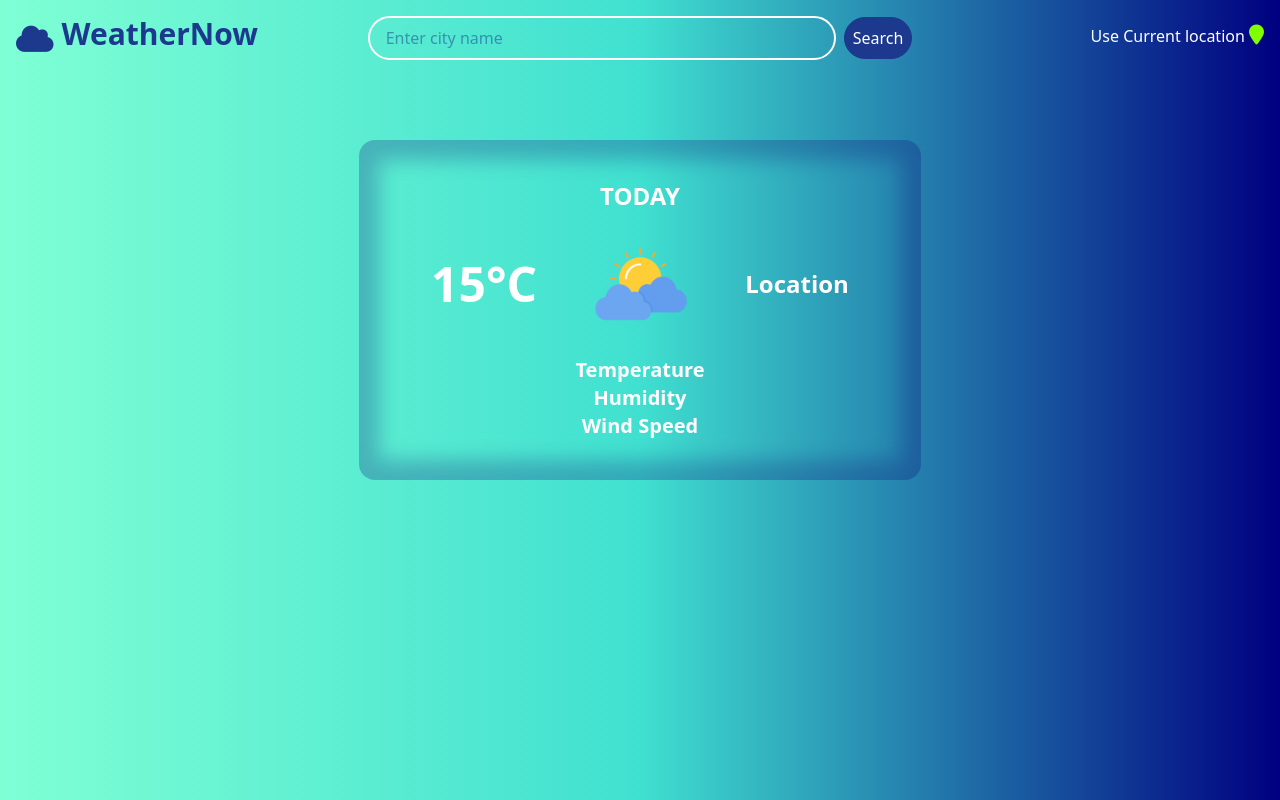
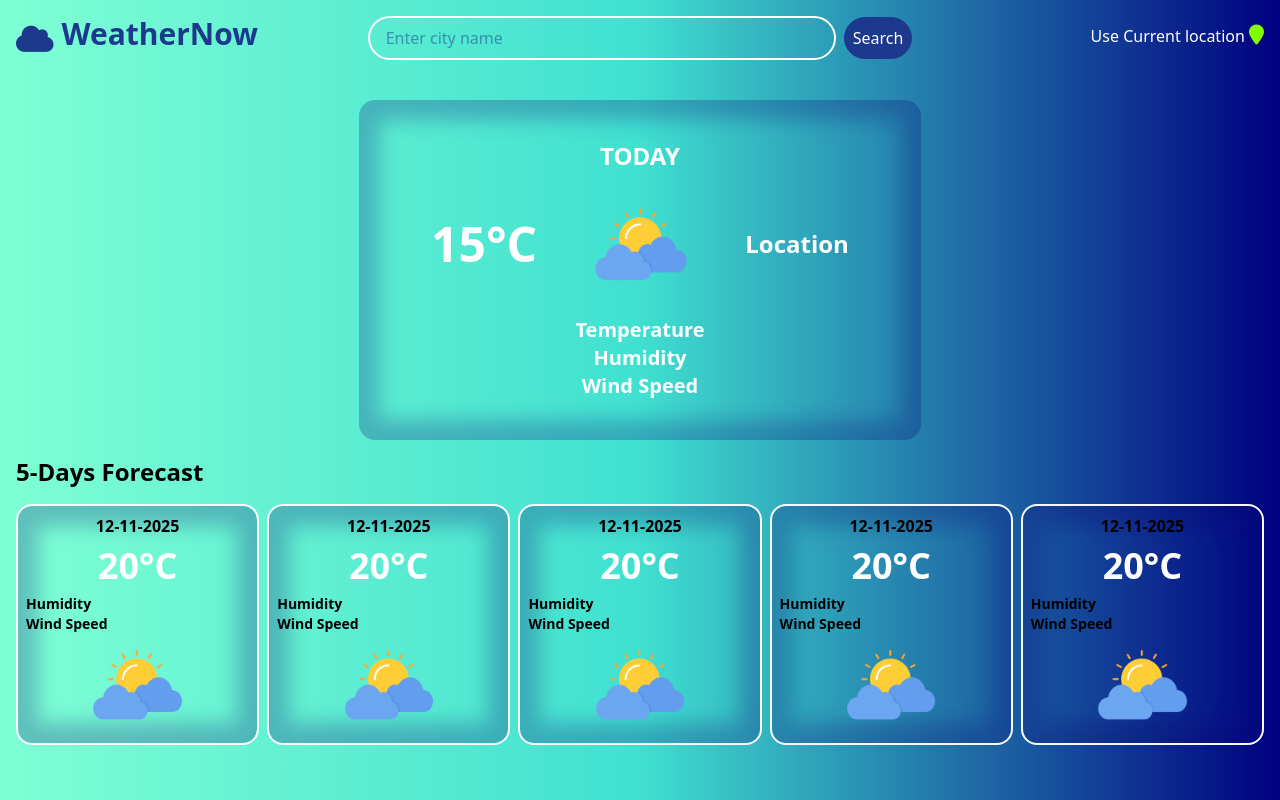
Before and after one commit to dilnakt-bnglr/weather-forecast-app, a website: page index.html in a window 1280 px wide. Drawn offline with Linux system fonts and the light colour scheme.

Commit message:
Added forecast card section

```diff
--- a/index.html
+++ b/index.html
@@ -12,7 +12,7 @@
   </head>
   <body>
     <!-- Header Section -->
-    <section class="header grid grid-cols-[1fr_2fr_1fr] text-blue-900 mb-20">
+    <section class="header grid grid-cols-[1fr_2fr_1fr] text-blue-900 mb-10">
       <div class="logo flex cursor-pointer">
         <p class="mt-2 mr-2"><i class="fa-solid fa-cloud text-3xl"></i></p>
         <h2 class="logo font-bold text-3xl hidden lg:block">WeatherNow</h2>
@@ -63,5 +63,82 @@
         </div>
       </div>
     </section>
+
+    <!-- Forecast Section -->
+    <section>
+      <h3 class="text-2xl font-semibold my-4">5-Days Forecast</h3>
+      <div class="grid grid-cols-2 gap-2 lg:grid-cols-5">
+        <div class="forecast-card border-2 rounded-2xl p-2">
+          <h2 class="text-center text-black font-semibold">12-11-2025</h2>
+          <p class="text-4xl font-semibold text-center text-white my-2">20°C</p>
+          <p class="text-black font-bold text-sm">Humidity</p>
+          <p class="text-black font-bold text-sm">Wind Speed</p>
+          <div>
+            <img
+              class="weather-icon m-auto"
+              src="./assets/sunny.png"
+              alt="logo"
+              width="45%"
+            />
+          </div>
+        </div>
+        <div class="forecast-card border-2 rounded-2xl p-2">
+          <h2 class="text-center text-black font-semibold">12-11-2025</h2>
+          <p class="text-4xl font-semibold text-center text-white my-2">20°C</p>
+          <p class="text-black font-bold text-sm">Humidity</p>
+          <p class="text-black font-bold text-sm">Wind Speed</p>
+          <div>
+            <img
+              class="weather-icon m-auto"
+              src="./assets/sunny.png"
+              alt="logo"
+              width="45%"
+            />
+          </div>
+        </div>
+        <div class="forecast-card border-2 rounded-2xl p-2">
+          <h2 class="text-center text-black font-semibold">12-11-2025</h2>
+          <p class="text-4xl font-semibold text-center text-white my-2">20°C</p>
+          <p class="text-black font-bold text-sm">Humidity</p>
+          <p class="text-black font-bold text-sm">Wind Speed</p>
+          <div>
+            <img
+              class="weather-icon m-auto"
+              src="./assets/sunny.png"
+              alt="logo"
+              width="45%"
+            />
+          </div>
+        </div>
+        <div class="forecast-card border-2 rounded-2xl p-2">
+          <h2 class="text-center text-black font-semibold">12-11-2025</h2>
+          <p class="text-4xl font-semibold text-center text-white my-2">20°C</p>
+          <p class="text-black font-bold text-sm">Humidity</p>
+          <p class="text-black font-bold text-sm">Wind Speed</p>
+          <div>
+            <img
+              class="weather-icon m-auto"
+              src="./assets/sunny.png"
+              alt="logo"
+              width="45%"
+            />
+          </div>
+        </div>
+        <div class="forecast-card border-2 rounded-2xl p-2">
+          <h2 class="text-center text-black font-semibold">12-11-2025</h2>
+          <p class="text-4xl font-semibold text-center text-white my-2">20°C</p>
+          <p class="text-black font-bold text-sm">Humidity</p>
+          <p class="text-black font-bold text-sm">Wind Speed</p>
+          <div>
+            <img
+              class="weather-icon m-auto"
+              src="./assets/sunny.png"
+              alt="logo"
+              width="45%"
+            />
+          </div>
+        </div>
+      </div>
+    </section>
   </body>
 </html>
--- a/input.css
+++ b/input.css
@@ -15,3 +15,8 @@ body{
 .current-day{
   box-shadow: inset 0px 0px 20px 20px rgb(13 6 114 / 25%);
 }
+
+.forecast-card{
+  border-color: ghostwhite;
+  box-shadow: inset 0px 0px 20px 20px rgb(13 6 114 / 25%);
+}
```
Also changed, not shown: output.css.
